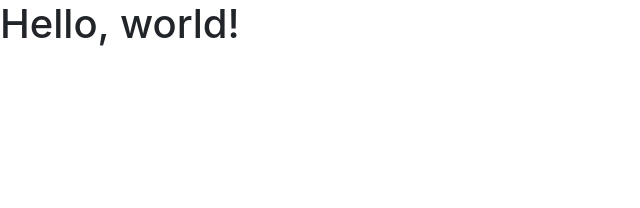
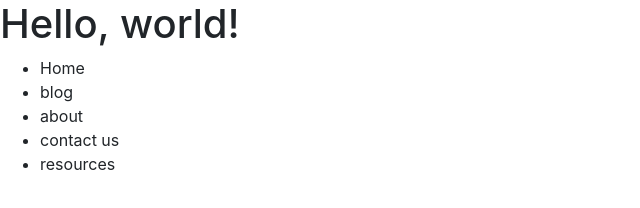
Before and after one commit to jledesma44/Emmet-Git-Github-Documentation, a plain HTML site: page index.html in a window 1280 px wide. Shown: the whole page, without its empty margins (0-640 px from the left). Drawn offline with nearby package versions, Linux system fonts and the light colour scheme.

Commit message:
added some nav links to html doc and removed an unwnated comma in Emmet doc.

```diff
--- a/index.html
+++ b/index.html
@@ -19,6 +19,16 @@
   </head>
   <body>
     <h1>Hello, world!</h1>
+ <nav>
+   <ul>
+     <li>Home</li>
+     <li>blog</li>
+     <li>about</li>
+     <li>contact us</li>
+     <li>resources</li>
+   </ul>
+ </nav>
+
 
     <!-- Optional JavaScript -->
     <!-- jQuery first, then Popper.js, then Bootstrap JS -->
```
Also changed, not shown: 1 other file.
